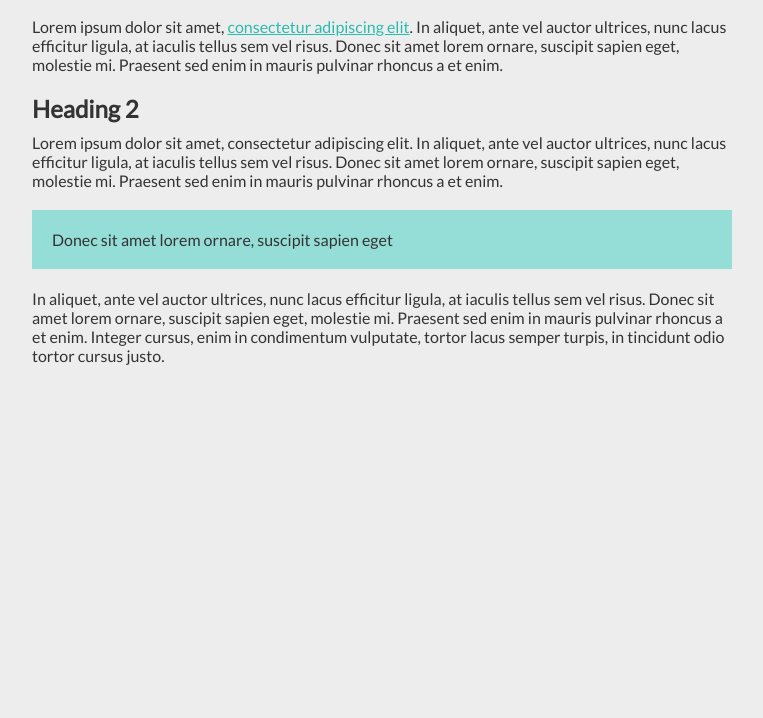
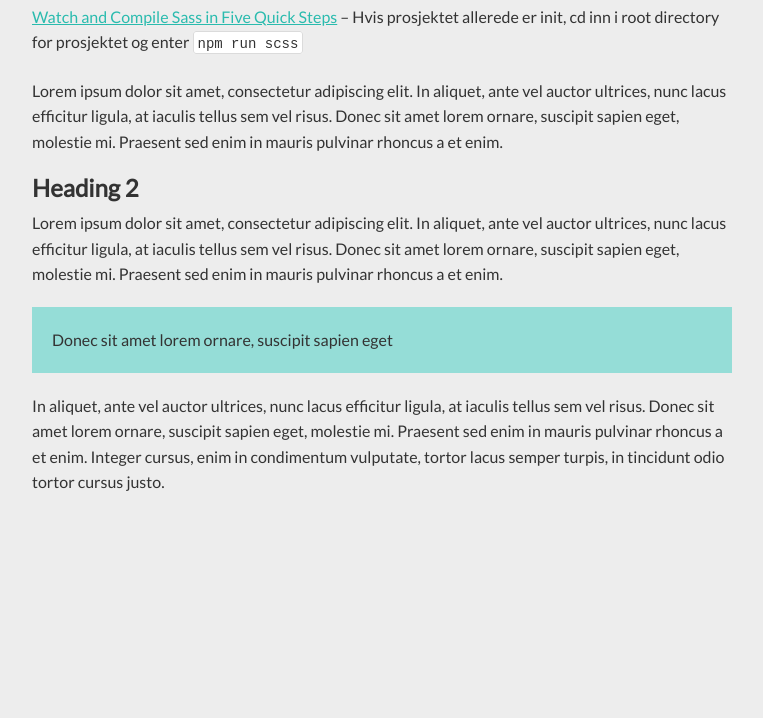
Before and after one commit to maritgt/sass-test, a website: page index.html in a window 1280 px wide. Shown: the part 82-800 px from the top of the page, without its empty margins (258-1021 px from the left). Drawn offline with Linux system fonts and the light colour scheme.

Commit message:
La til noen notater om hvordan man starter compilinga igjen

```diff
--- a/index.html
+++ b/index.html
@@ -13,7 +13,9 @@
 		<h1>Sass-test</h1>
 	</header>
 
-	<p>Lorem ipsum dolor sit amet, <a href="#">consectetur adipiscing elit</a>. In aliquet, ante vel auctor ultrices, nunc lacus efficitur ligula, at iaculis tellus sem vel risus. Donec sit amet lorem ornare, suscipit sapien eget, molestie mi. Praesent sed enim in mauris pulvinar rhoncus a et enim.</p>
+	<p><a href="https://webdesign.tutsplus.com/tutorials/watch-and-compile-sass-in-five-quick-steps--cms-28275" target="_blank">Watch and Compile Sass in Five Quick Steps</a> – Hvis prosjektet allerede er init, cd inn i root directory for prosjektet og enter <code class="inline">npm run scss</code></p>
+
+	<p>Lorem ipsum dolor sit amet, consectetur adipiscing elit. In aliquet, ante vel auctor ultrices, nunc lacus efficitur ligula, at iaculis tellus sem vel risus. Donec sit amet lorem ornare, suscipit sapien eget, molestie mi. Praesent sed enim in mauris pulvinar rhoncus a et enim.</p>
 
 	<h2>Heading 2</h2>
 
--- a/scss/style.scss
+++ b/scss/style.scss
@@ -29,6 +29,7 @@ $color-dark: #333;
 body {
 	background: #ededed;
 	font-family: $font-body;
+    line-height: 1.6em;
     color: $color-dark;
     max-width: 700px;
     margin: 0 auto;
@@ -63,6 +64,13 @@ a {
         transition:.5s;
     }
 }
+code.inline {
+    border: solid 1px #dbdbdb;
+    padding: 4px 4px 1px;
+    background: #ffffff;
+    font-size: 14px;
+    border-radius: 3px;
+}
 
 // ----- LAYOUT
 
```
Also changed, not shown: css/style.css.
